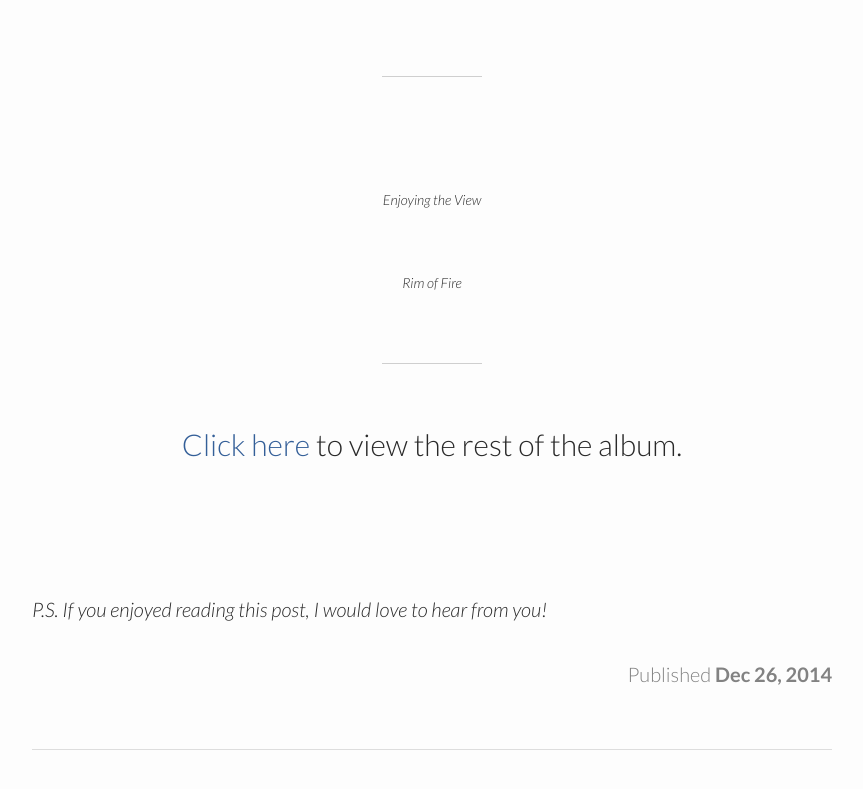
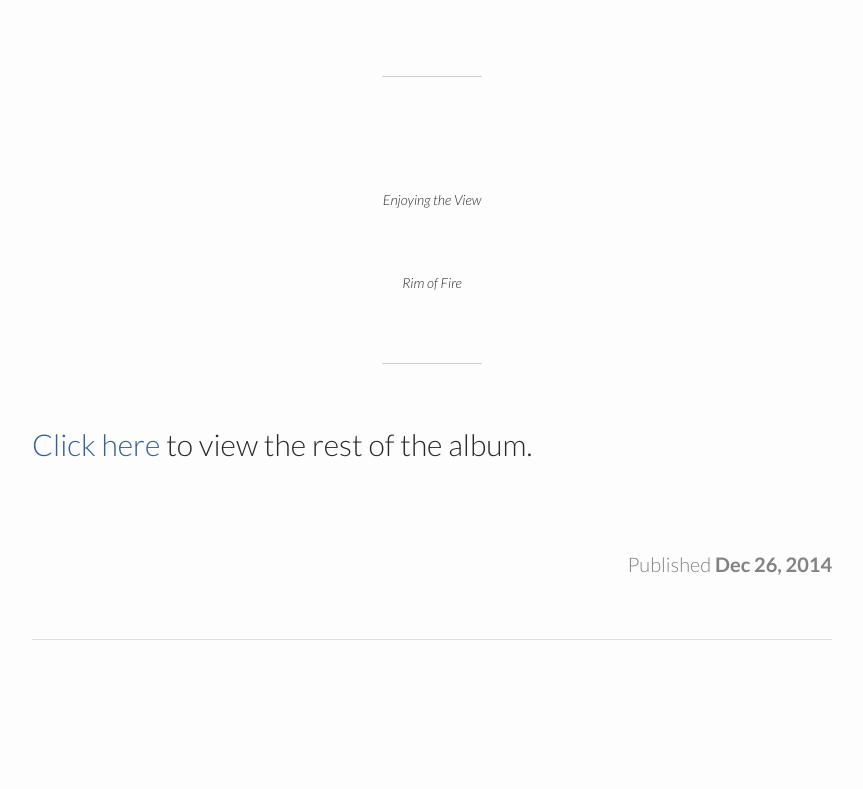
Before and after one commit to wyattlam1/wyattlam1.github.io, a Jekyll site: the page built from _posts/2014-12-26-grand-canyon.markdown, in a window 1280 px wide and 900 px high, scrolled down 1955 px. Shown: the top 789 px of the window, without its empty margins (208-1071 px from the left). Built offline with Jekyll 4.4.1, drawn with Linux system fonts in a browser that asks for light colours; comment, search, counter and statistics services are not loaded.

Commit message:
removed P.S. from posts

```diff
--- a/_layouts/post.html
+++ b/_layouts/post.html
@@ -10,9 +10,6 @@ layout: content
 
   <article class="post-content">
     {{ content }}
-
-    <br>
-  	<h3><i>P.S. If you enjoyed reading this post, I would love to hear from you!</i></h3>
   </article>
 
   <p class="post-meta">Published <b>{{ page.date | date: "%b %-d, %Y" }}</b> {% if page.meta %} • {{ page.meta }}{% endif %}</p>
--- a/_posts/2014-12-26-grand-canyon.markdown
+++ b/_posts/2014-12-26-grand-canyon.markdown
@@ -46,7 +46,5 @@ I took a trip after the holiday rush to visit the Grand Canyon. This was the sec
 <div class="img-section-divider"></div>
 
 [Click here](https://www.flickr.com/photos/wyattlam/sets/72157650057265686/) to view the rest of the album.
-===
-{: style="text-align: center"}
-
+====
 <br>
```
